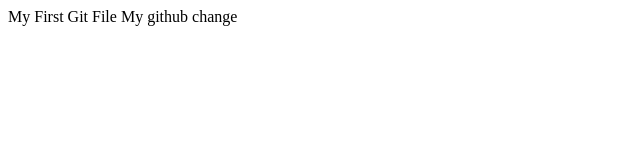
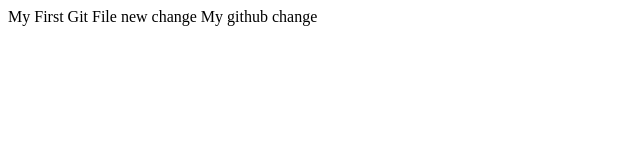
Before and after one commit to pratap2492/myone, a plain HTML site: page index.html in a window 1280 px wide. Shown: the whole page, without its empty margins (0-640 px from the left). Drawn offline with Linux system fonts and the light colour scheme.

Commit message:
Change two

```diff
--- a/index.html
+++ b/index.html
@@ -9,8 +9,8 @@
 </head>
 
 <body>
-    My First Git File
-    My github change
+    My First Git File new change
+     My github change
 </body>
 
 </html>
```
